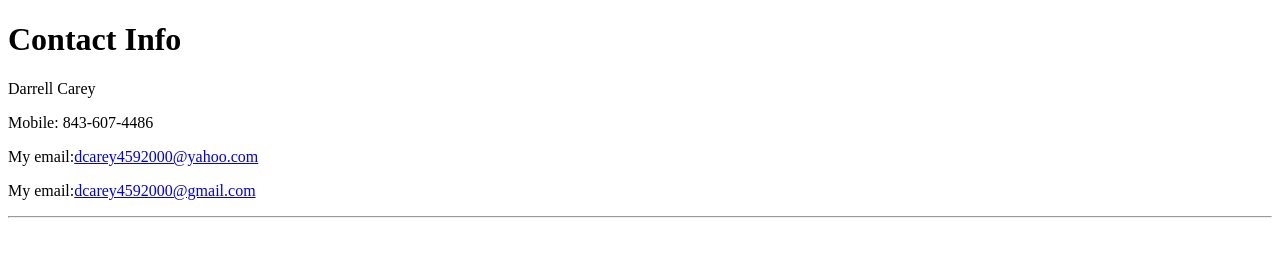
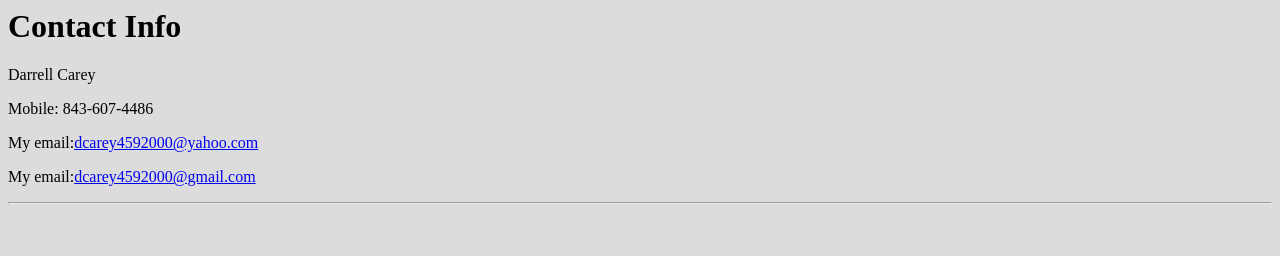
Before and after one commit to dcarey459/Resume-Website, a plain HTML site: page contact.html in a window 1280 px wide. Drawn offline with Linux system fonts and the light colour scheme; the site is published under a folder, as on GitHub Pages, so addresses that start at the root find nothing.

Commit message:
Modify links of pages to css

```diff
--- a/contact.html
+++ b/contact.html
@@ -3,7 +3,7 @@
   <head>
     <meta charset="utf-8">
     <title>Contact Me</title>
-    <link rel="stylesheet" href="/styles.css">
+    <link rel="stylesheet" href="styles.css">
  </head>
  <body>
     <h1>Contact Info</h1>
```
Also changed, not shown: index.html (+1 -1 lines), ref.html (+1 -1 lines).
